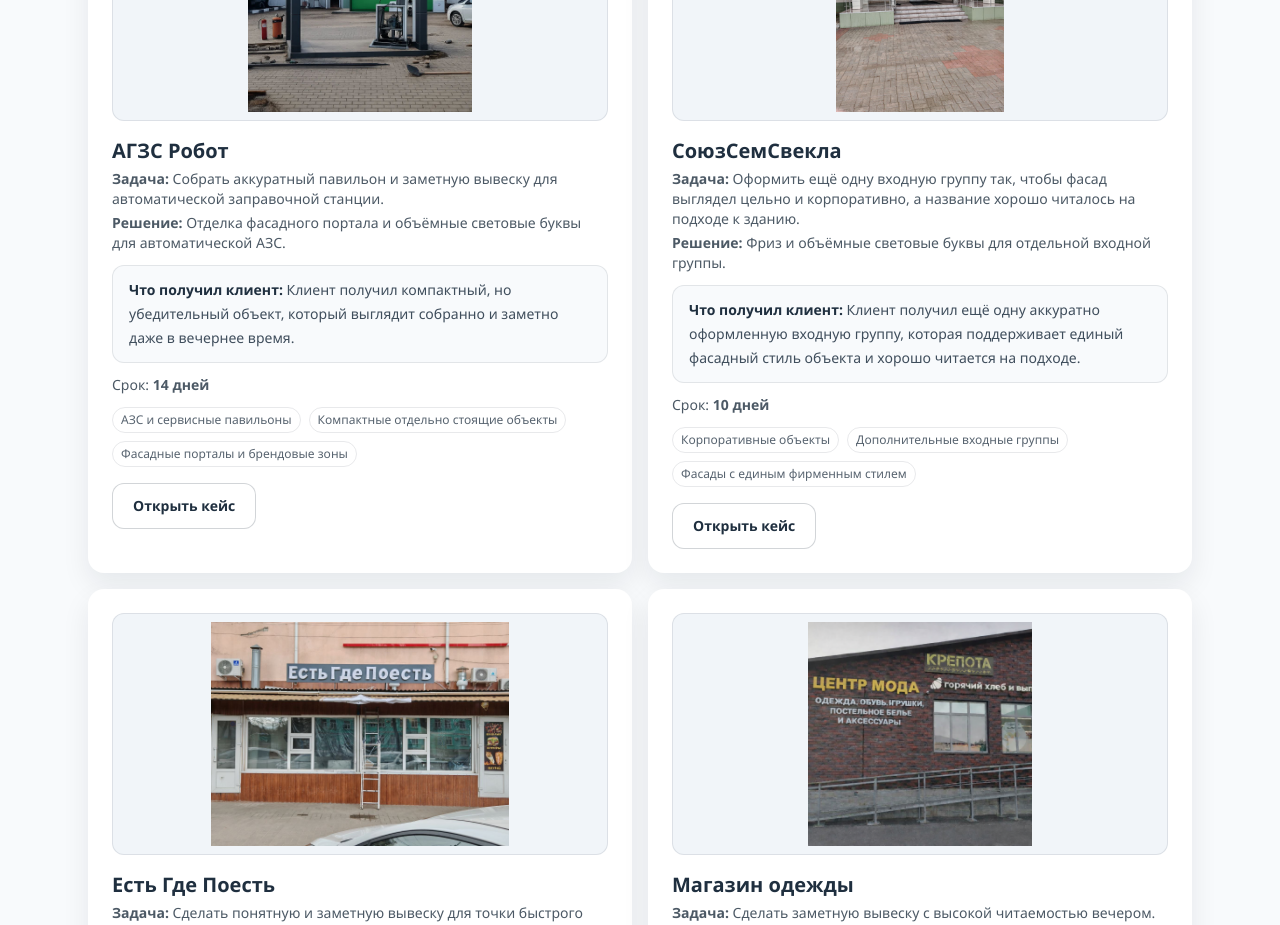
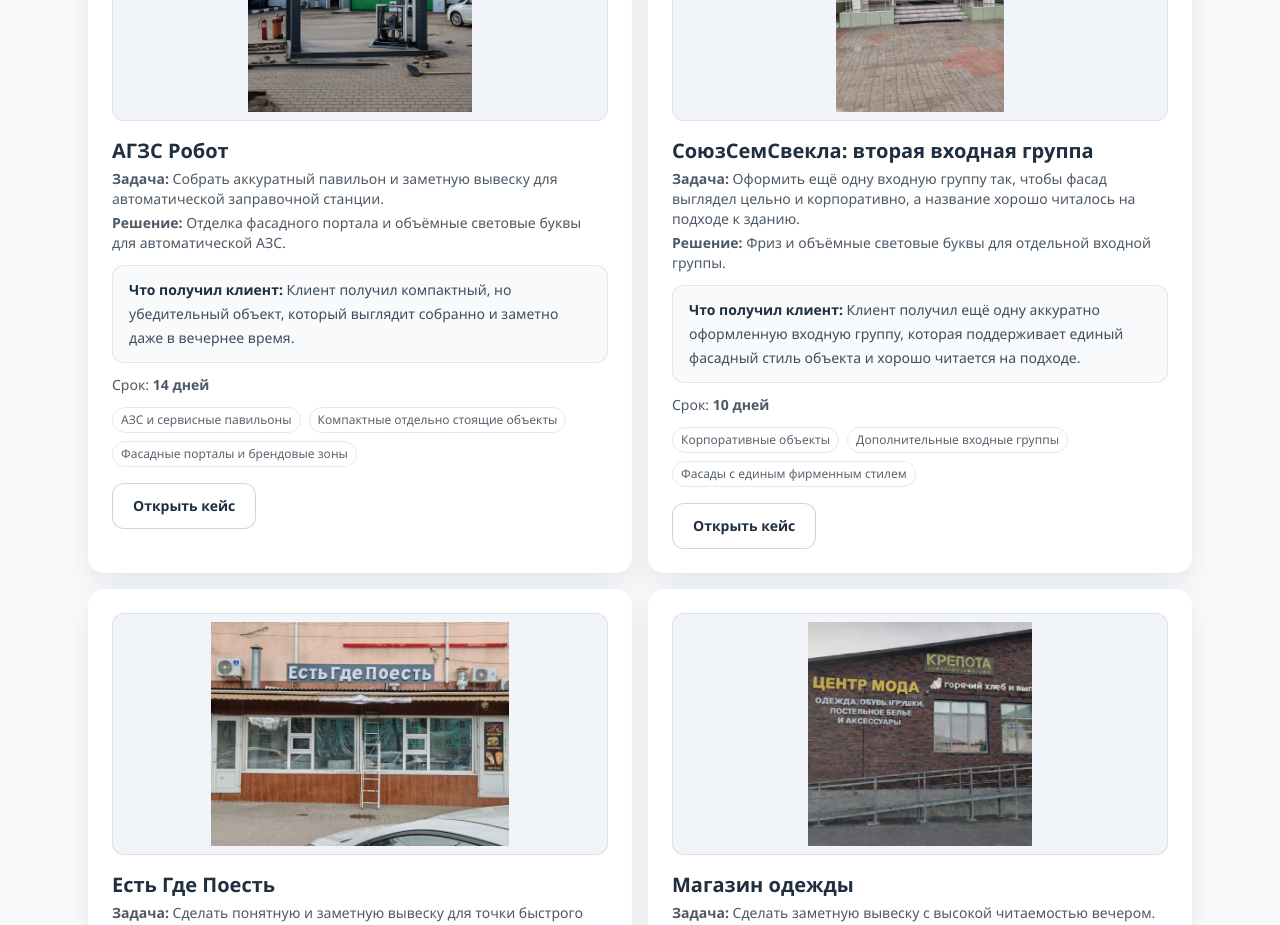
Before and after one commit to xahinvest-DNA/nikaled.ru, a Next.js app: page /portfolio in a window 1280 px wide. Shown: the part 1200-2125 px from the top of the page. Built offline with nearby package versions, Linux system fonts and the light colour scheme; no server answers.

Commit message:
Уточнены названия кейсов СоюзСемСвекла

```diff
--- a/content/cases.ts
+++ b/content/cases.ts
@@ -84,12 +84,12 @@ export const cases: CaseItem[] = [
   },
     {
     id: "genetics-center-second-entrance",
-    title: "СоюзСемСвекла",
+    title: "СоюзСемСвекла: вторая входная группа",
     task: "Оформить ещё одну входную группу так, чтобы фасад выглядел цельно и корпоративно, а название хорошо читалось на подходе к зданию.",
     result: "Фриз и объёмные световые буквы для отдельной входной группы.",
     resultExpanded:
       "Во втором проекте для того же заказчика задача была уже не в общей реконструкции входной группы, а в том, чтобы собрать отдельную фасадную зону в аккуратный и цельный корпоративный вид. Мы выполнили фриз и установили объёмные световые буквы, чтобы вход считывался сразу, а объект выглядел собранно и в дневное, и в вечернее время. Такое решение особенно важно для административных и корпоративных объектов, где вход должен быть понятным, но без случайной визуальной рекламы.",
-    summary: "Отдельная входная группа с фризом и объёмными световыми буквами для корпоративного объекта.",
+    summary: "СоюзСемСвекла: отдельная входная группа с фризом и объёмными световыми буквами для корпоративного объекта.",
     outcome: "Клиент получил ещё одну аккуратно оформленную входную группу, которая поддерживает единый фасадный стиль объекта и хорошо читается на подходе.",
     term: "10 дней",
     image: "/images/real/case-7-v2.jpg",
@@ -100,7 +100,7 @@ export const cases: CaseItem[] = [
       "Хорошая читаемость для посетителей и сотрудников"
     ],
     bestFor: ["Корпоративные объекты", "Дополнительные входные группы", "Фасады с единым фирменным стилем"],
-    seoTitle: "Кейс: СоюзСемСвекла - оформление второй входной группы",
+    seoTitle: "Кейс: СоюзСемСвекла - вторая входная группа",
     seoDescription: "Кейс Nikaled: фриз и объёмные световые буквы для отдельной входной группы СоюзСемСвекла в Воронеже."
   },  {
     id: "est-gde-poest",
```
